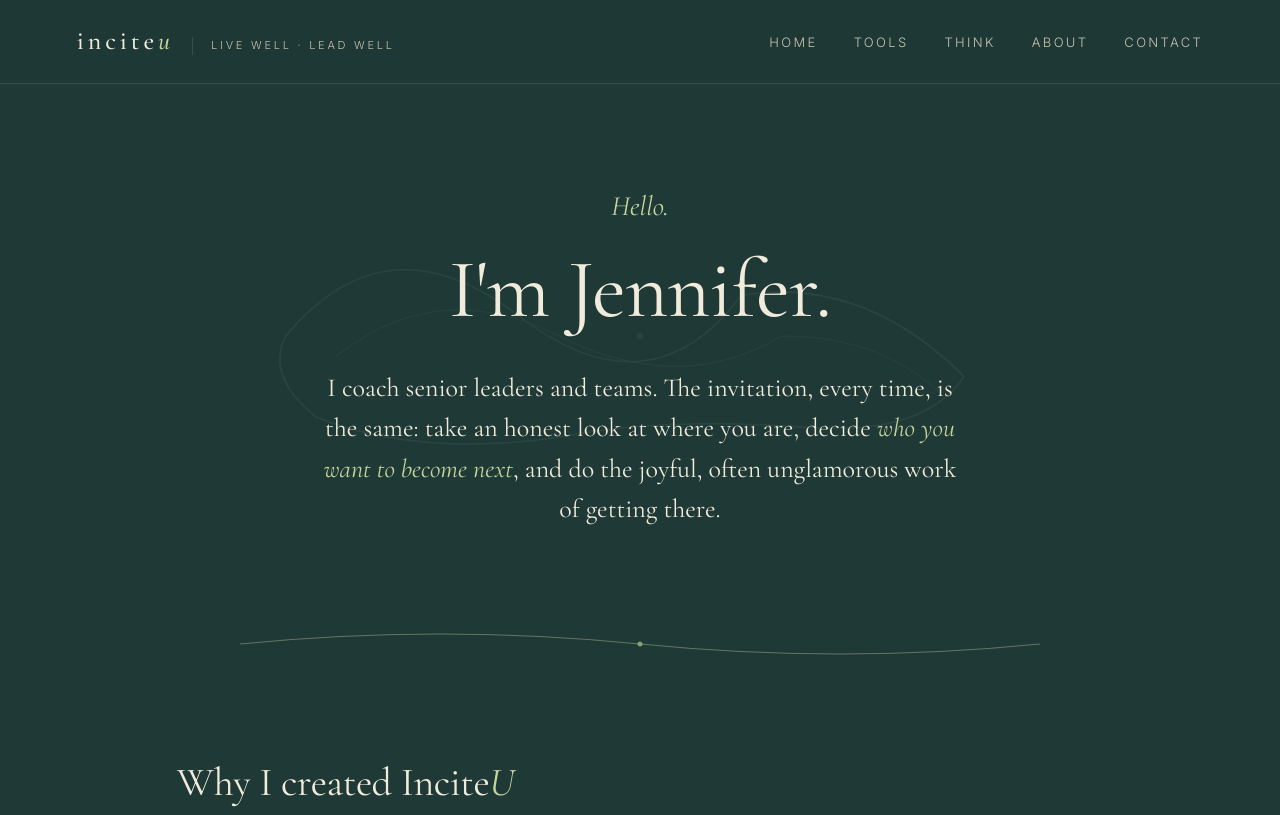
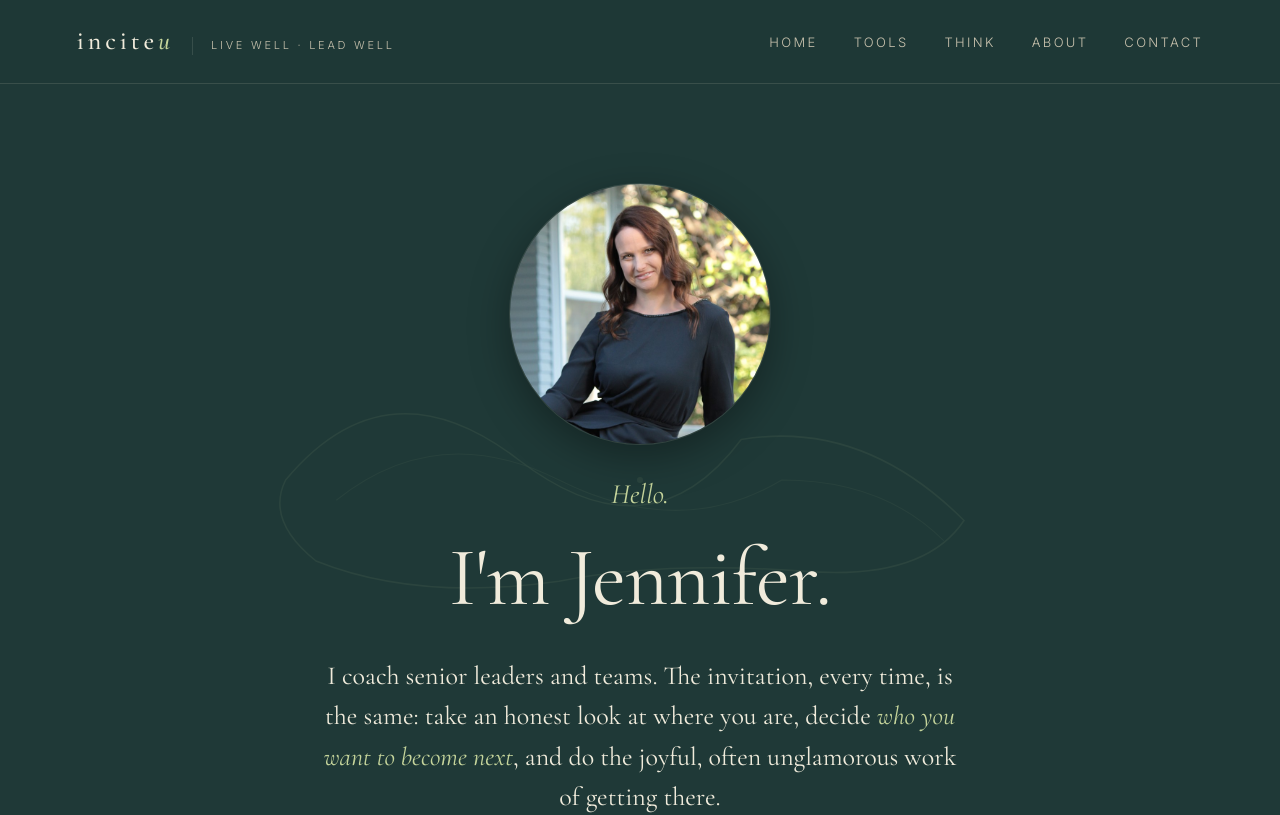
Before and after one commit to JMZywietz/InciteU, a React (Vite) app: page /bio in a window 1280 px wide. Shown: the top 815 px of the page. Built offline with nearby package versions, Linux system fonts and the light colour scheme.

Commit message:
Restore headshot + SEO lost in logo push; add new logos to wall

```diff
--- a/src/pages/BioPage.jsx
+++ b/src/pages/BioPage.jsx
@@ -1,6 +1,7 @@
 import React, { useState } from 'react';
 import { C, F } from '../theme.js';
 import { btn, btnHoverIn, btnHoverOut, heading } from '../styles.js';
+import SEO from '../components/SEO.jsx';
 
 // Belief card with hover lift
 function BeliefCard({ num, children }) {
@@ -65,7 +66,7 @@ export default function BioPage() {
     ['2009', 'Brain Based Coaching'],
   ];
 
-  // Logo wall — svg: JSX path element for icon logos; svg: null for wordmark-only entries
+  // Logo wall — icon logos + wordmark tiles
   const logos = [
     { name: 'Google', svg: <path d="M12.48 10.92v3.28h7.84c-.24 1.84-.853 3.187-1.787 4.133c-1.147 1.147-2.933 2.4-6.053 2.4c-4.827 0-8.6-3.893-8.6-8.72s3.773-8.72 8.6-8.72c2.6 0 4.507 1.027 5.907 2.347l2.307-2.307C18.747 1.44 16.133 0 12.48 0C5.867 0 .307 5.387.307 12s5.56 12 12.173 12c3.573 0 6.267-1.173 8.373-3.36c2.16-2.16 2.84-5.213 2.84-7.667c0-.76-.053-1.467-.173-2.053z"/> },
     { name: 'PayPal', svg: <path d="M15.607 4.653H8.941L6.645 19.251H1.82L4.862 0h7.995c3.754 0 6.375 2.294 6.473 5.513-.648-.478-2.105-.86-3.722-.86m6.57 5.546c0 3.41-3.01 6.853-6.958 6.853h-2.493L11.595 24H6.74l1.845-11.538h3.592c4.208 0 7.346-3.634 7.153-6.949a5.24 5.24 0 0 1 2.848 4.686M9.653 5.546h6.408c.907 0 1.942.222 2.363.541-.195 2.741-2.655 5.483-6.441 5.483H8.714Z"/> },
@@ -86,6 +87,11 @@ export default function BioPage() {
 
   return (
     <main style={{ animation: 'fadeIn 0.4s ease' }}>
+      <SEO
+        title="About Jennifer May | Executive Coach &amp; Team Facilitator | InciteU"
+        description="Executive coach and top-team facilitator with 20 years' experience. Former McKinsey global director, neuroscientist, and certified Leadership Circle Profile practitioner."
+        path="/bio"
+      />
       {/* Hero — with subtle abstract flourish behind */}
       <section style={{ padding: '100px 6vw 60px', textAlign: 'center', maxWidth: 900, margin: '0 auto', position: 'relative', overflow: 'hidden' }}>
         <svg viewBox="0 0 800 400" preserveAspectRatio="xMidYMid meet" aria-hidden="true"
@@ -95,6 +101,22 @@ export default function BioPage() {
           <circle cx="400" cy="200" r="3" fill={C.sage} opacity="0.7" />
         </svg>
         <div style={{ position: 'relative', zIndex: 1 }}>
+          <img
+            src="/jen-may.jpg"
+            alt="Jennifer May"
+            style={{
+              display: 'block',
+              width: 260,
+              height: 260,
+              borderRadius: '50%',
+              objectFit: 'cover',
+              objectPosition: 'center 30%',
+              margin: '0 auto 28px',
+              boxShadow: `0 0 0 1px ${C.line}, 0 12px 40px rgba(0,0,0,0.35)`,
+              position: 'relative',
+              zIndex: 2,
+            }}
+          />
           <div style={{ fontFamily: F.serif, fontStyle: 'italic', fontSize: 'clamp(22px, 2.5vw, 28px)', color: C.sage, marginBottom: 16 }}>Hello.</div>
           <h1 style={{ ...heading(88), fontSize: 'clamp(48px, 6.5vw, 88px)', marginBottom: 32 }}>I'm Jennifer.</h1>
           <p style={{ fontFamily: F.serif, fontSize: 'clamp(20px, 2.2vw, 26px)', lineHeight: 1.55, color: C.cream, fontWeight: 400, maxWidth: 640, margin: '0 auto' }}>
```
